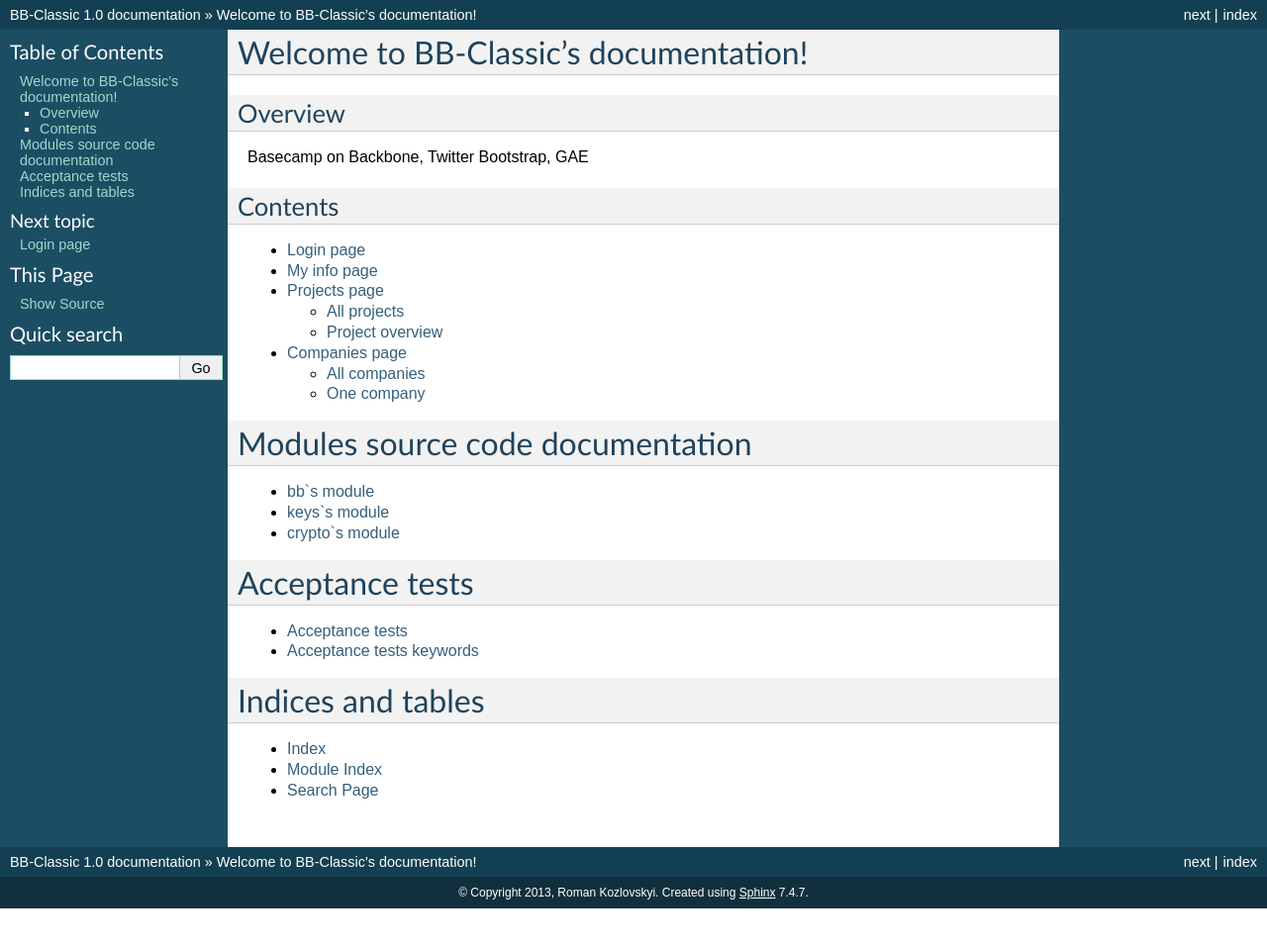
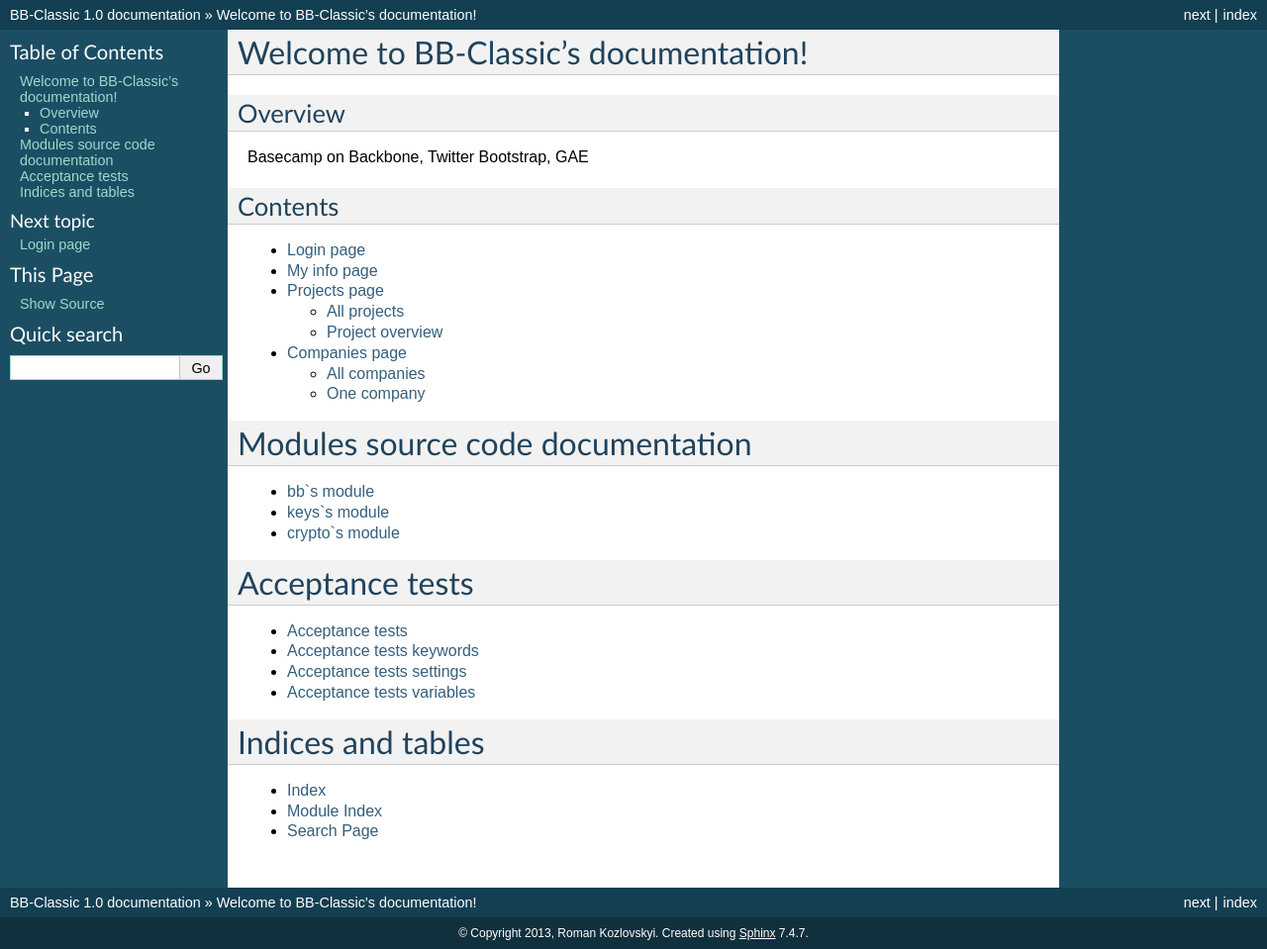
Before and after one commit to kroman0/bb-classic, a Sphinx documentation site: the page built from docs/index.rst, in a window 1280 px wide. Shown: the whole page at 99% size. Built offline with Sphinx 7.4.7, drawn with Linux system fonts in a browser that asks for light colours; before the commit the page ends 918 px from its top, so only the background shows below that.

Commit message:
Added tests settings and variables

```diff
--- a/docs/index.rst
+++ b/docs/index.rst
@@ -43,6 +43,8 @@
 
    tests
    keywords
+   settings
+   variables
 
 Indices and tables
 ==================
--- /dev/null
+++ b/docs/settings.rst
@@ -0,0 +1,5 @@
+Acceptance tests settings
+=========================
+
+.. robot_settings::
+   :source: ../tests/general.txt
--- /dev/null
+++ b/docs/variables.rst
@@ -0,0 +1,5 @@
+Acceptance tests variables
+==========================
+
+.. robot_variables::
+   :source: ../tests/keywords.txt
```
